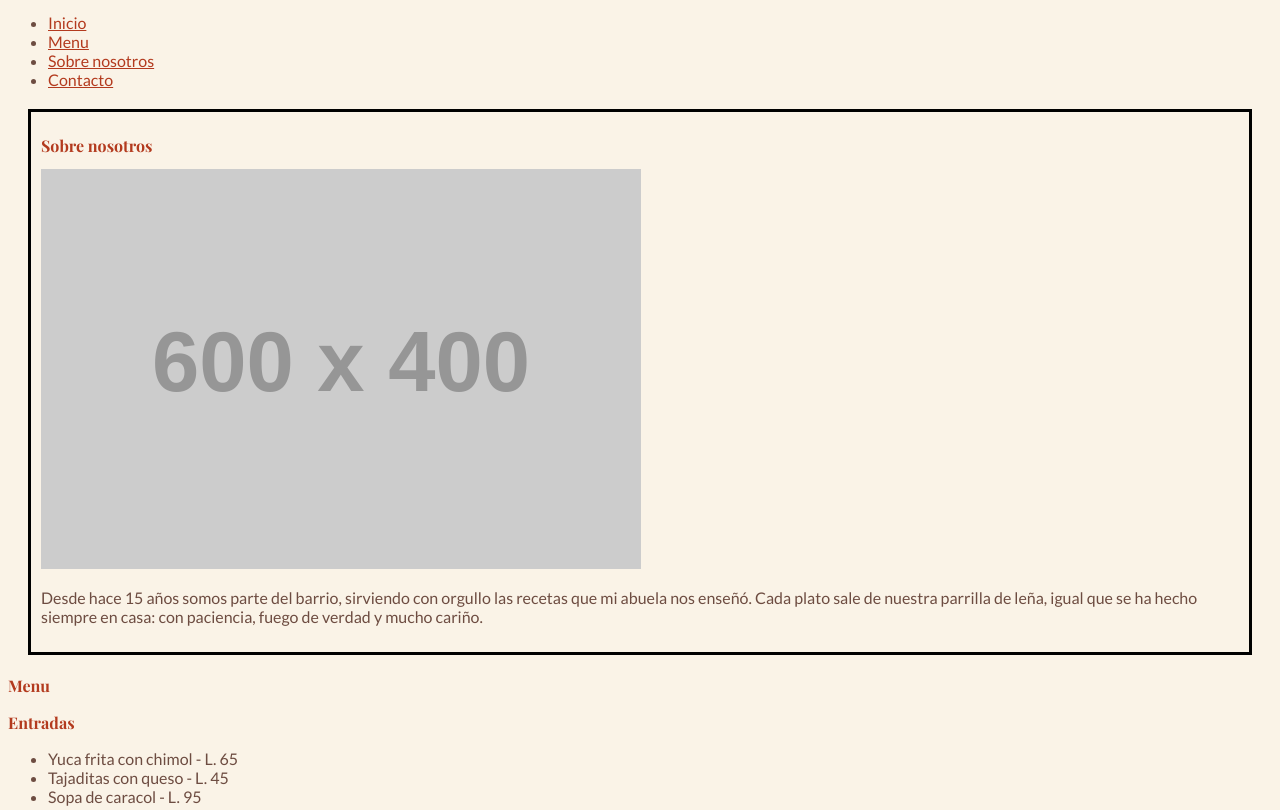
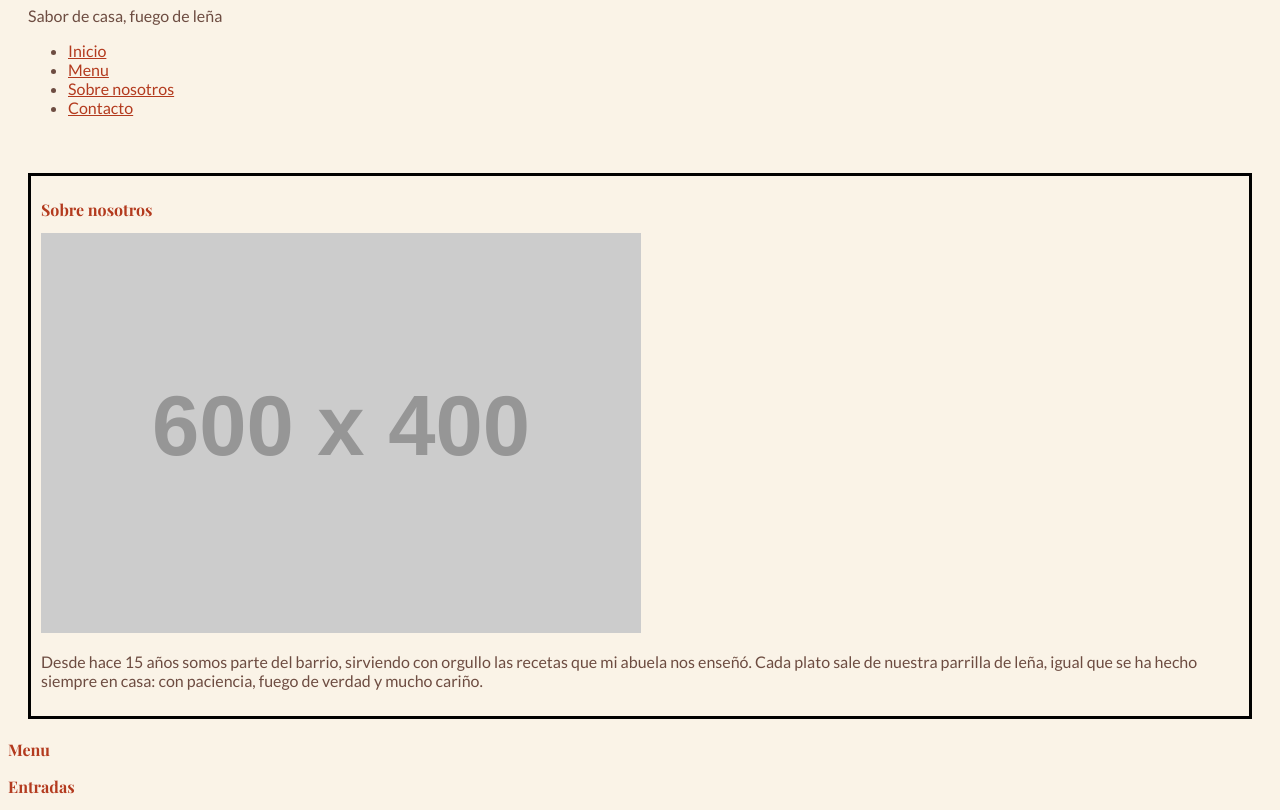
Before and after one commit to Rosorio27/Ruta-full-stack-, a plain HTML site: page restaurante_la_brasa/index.html in a window 1280 px wide. Shown: the part 108-918 px from the top of the page. Drawn offline with nearby package versions, Linux system fonts and the light colour scheme; placeholder pictures from the web are drawn by us.

Commit message:
Agregado notas de position

```diff
--- a/restaurante_la_brasa/estilos.css
+++ b/restaurante_la_brasa/estilos.css
@@ -66,3 +66,10 @@ a{
 p, ul {
     color: #6D4C41;
 }
+
+header {
+    position: sticky;
+    top: 0;
+    background-color: #FAF3E7;
+    padding: 20px;
+}
```
Also changed, not shown: restaurante_la_brasa/html_y_css.md (+6 -0 lines), restaurante_la_brasa/index.html (+3 -0 lines).
